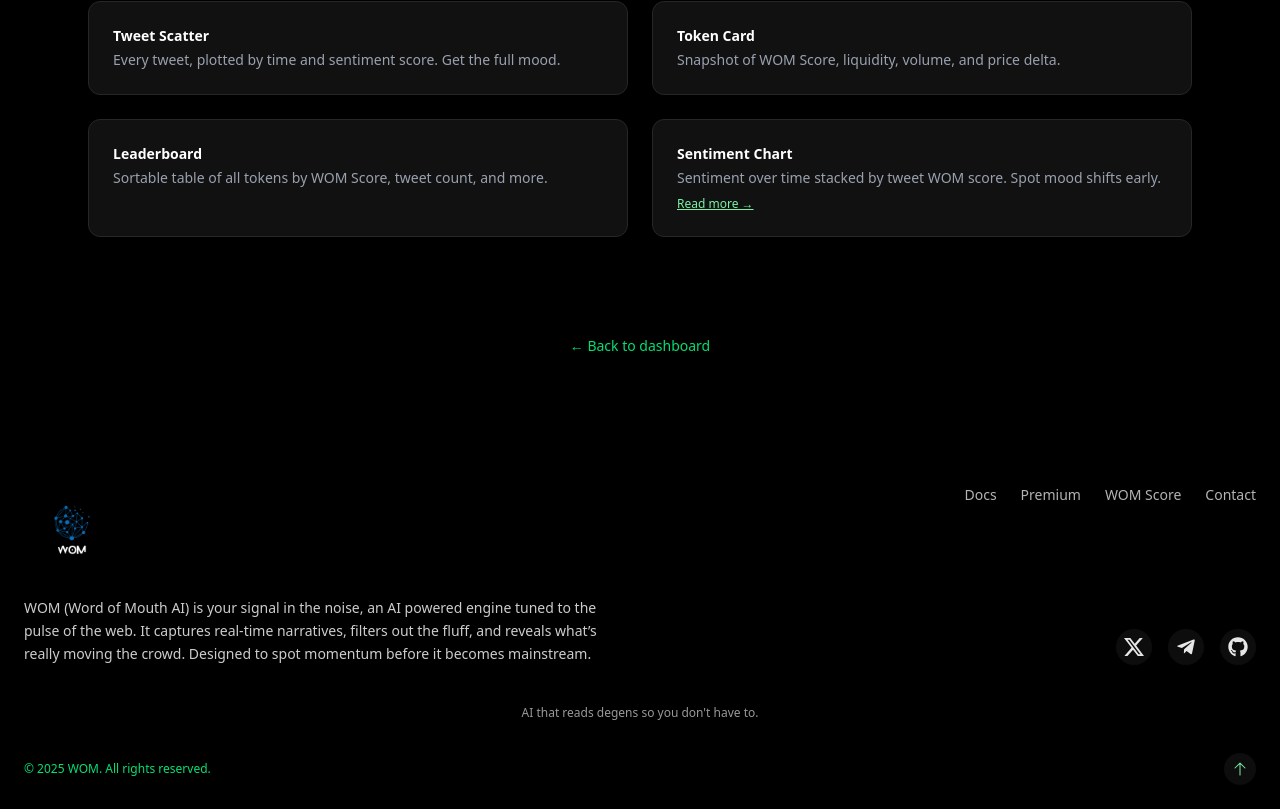
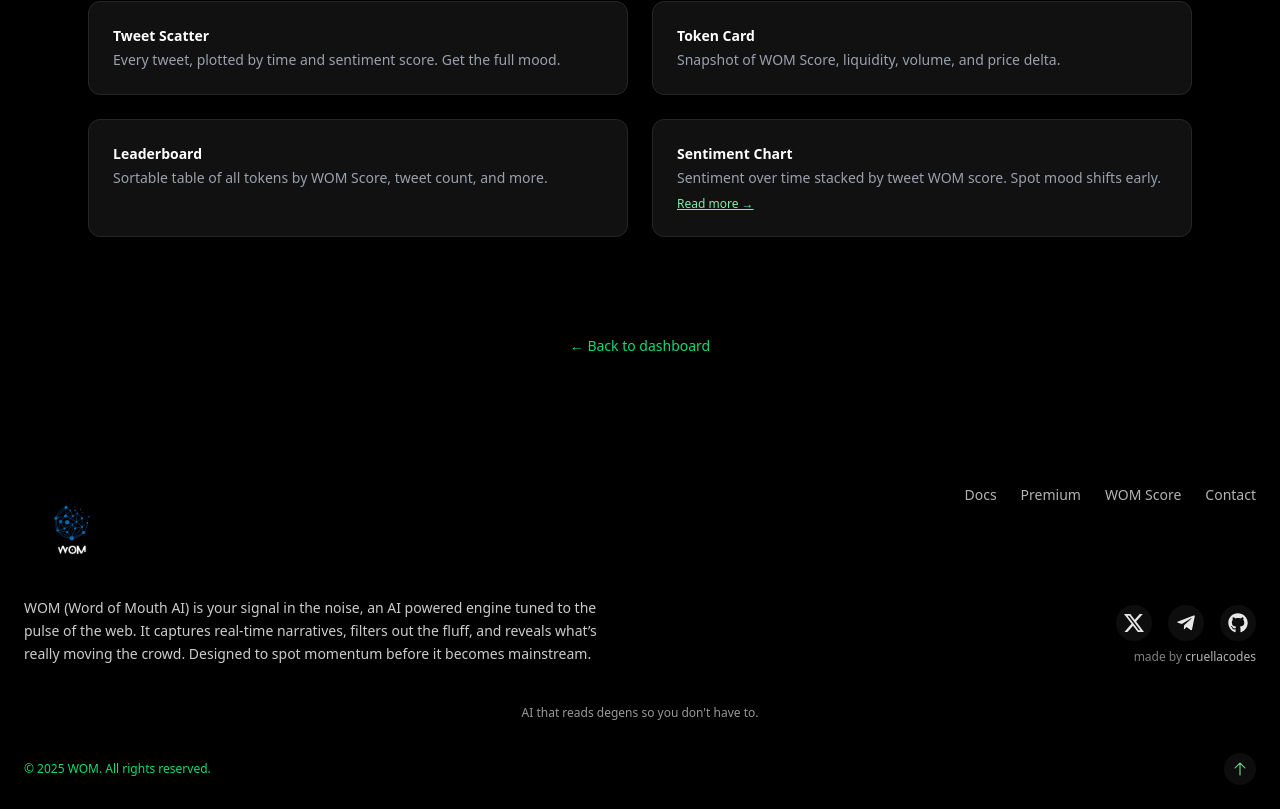
Before and after one commit to cruellacodes/wom-fe, a React (Vite) app: page /about in a window 1280 px wide. Shown: the part 975-1784 px from the top of the page. Built offline with nearby package versions, Linux system fonts and the light colour scheme; no server answers; the database is empty.

Commit message:
update footer

```diff
--- a/src/components/Footer.jsx
+++ b/src/components/Footer.jsx
@@ -46,6 +46,7 @@
             ))}
           </ul>
 
+          <div className="flex flex-col items-start md:items-end gap-2">
             <div className="flex gap-4">
               {[
                 { icon: <SiX className="w-5 h-5" />, link: "https://x.com/wordofmouth_ai" },
@@ -62,6 +63,20 @@
                   {icon}
                 </a>
               ))}
+            </div>
+
+            {/* Made by cruellacodes note */}
+            <p className="text-xs text-white/50">
+              made by{" "}
+              <a
+                href="https://x.com/Cruellacodes"
+                target="_blank"
+                rel="noopener noreferrer"
+                className=" text-white/70 hover:text-white"
+              >
+                cruellacodes
+              </a>
+            </p>
           </div>
         </div>
       </div>
```
Lines whose indentation alone changed are shown as unchanged.
